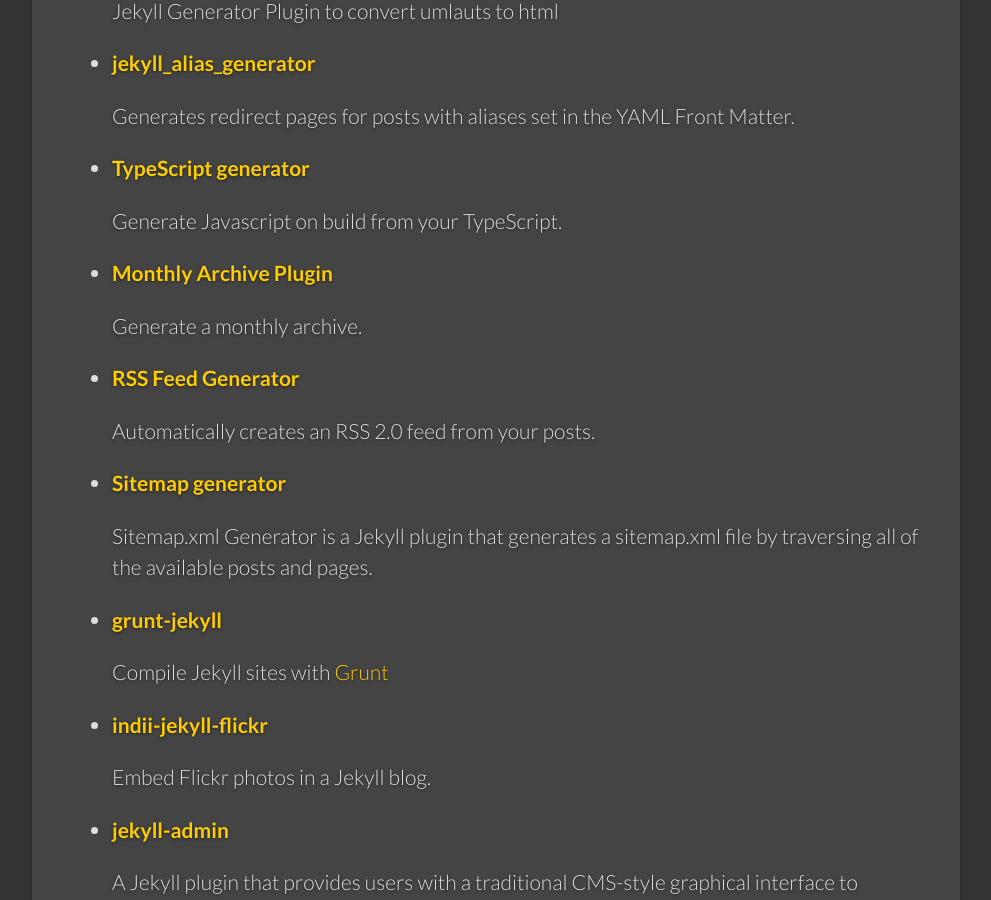
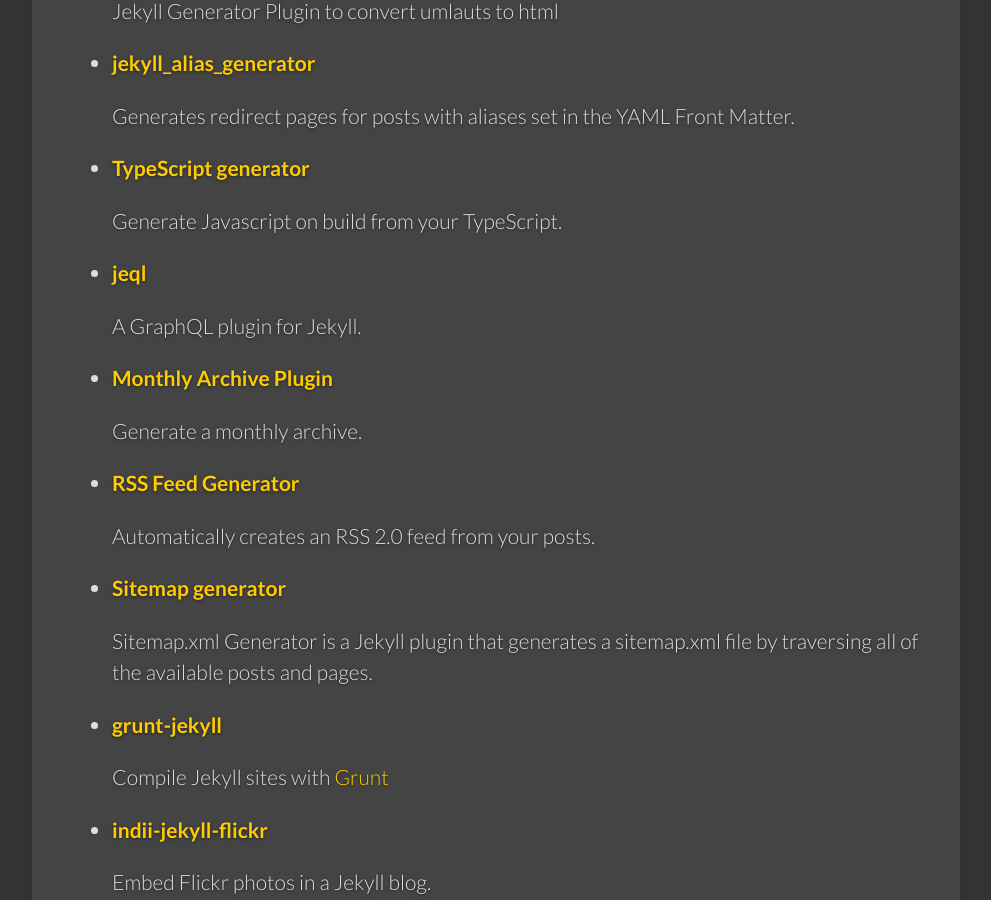
Before and after one commit to jekyll/directory, a Jekyll site: the page built from plugins.html, in a window 1280 px wide and 900 px high, scrolled down 8706 px. Shown: the whole window, without its empty margins (149-1140 px from the left). Built offline with Jekyll 4.4.1, drawn with Linux system fonts in a browser that asks for light colours; some web fonts are replaced.

Commit message:
add `jeql` to plugins list

```diff
--- a/_data/plugins.yml
+++ b/_data/plugins.yml
@@ -49,6 +49,7 @@
 - jekyll-vimeo-plugin
 - jekyll-youtube-lazyloading
 - jemoji
+- jeql
 - related_posts-jekyll_plugin
 - rust_playground_highlight
 - singlepage-jekyll
--- /dev/null
+++ b/_plugins/generators/jeql.md
@@ -0,0 +1,7 @@
+---
+title: jeql
+description: A GraphQL plugin for Jekyll.
+author: crunch09
+git: git://github.com/crunch09/jeql.git
+repository: https://github.com/crunch09/jeql
+---
```
